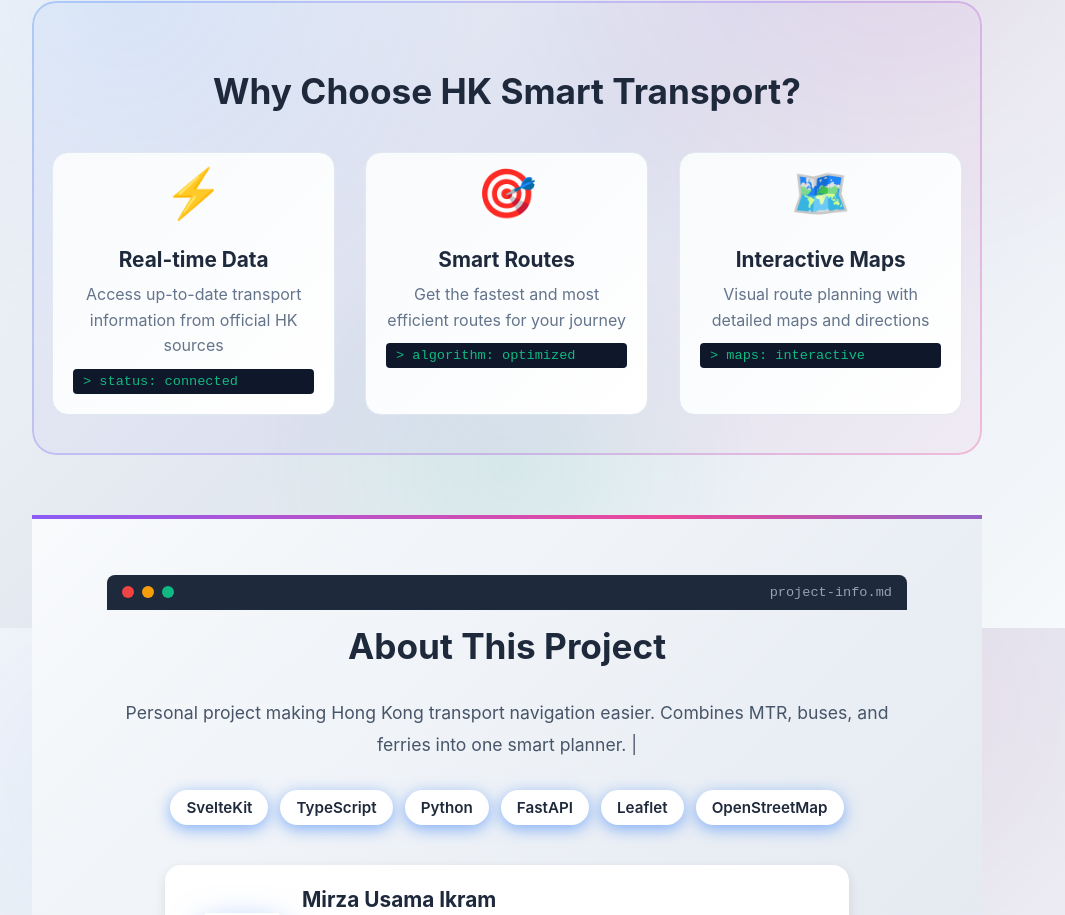
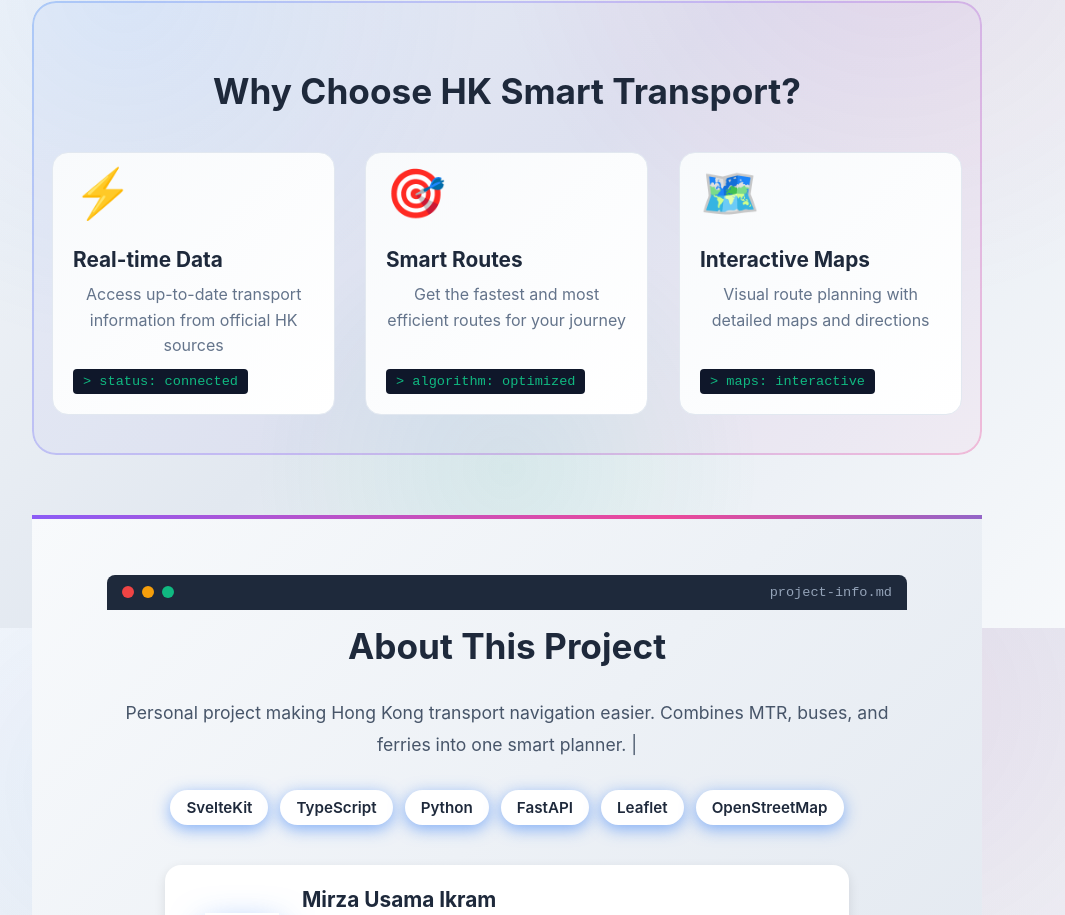
Before and after one commit to mirzausamaikram/hk-smart-transport, a SvelteKit app in the folder frontend/: page / in a window 1280 px wide. Shown: the part 972-1887 px from the top of the page, without its empty margins (133-1198 px from the left). Built offline with nearby package versions, Linux system fonts and the light colour scheme.

Commit message:
Align info badges on landing page

```diff
--- a/frontend/src/routes/+page.svelte
+++ b/frontend/src/routes/+page.svelte
@@ -644,6 +644,9 @@
     border-radius: 16px;
     border: 1px solid #e2e8f0;
     transition: all 0.3s ease;
+    display: flex;
+    flex-direction: column;
+    align-items: flex-start;
   }
 
   .info-item:hover {
@@ -677,7 +680,7 @@
     background: #0f172a;
     padding: 5px 10px;
     border-radius: 4px;
-    margin-top: 10px;
+    margin-top: auto; /* push to bottom for consistent alignment */
     text-align: left;
   }
 
```
